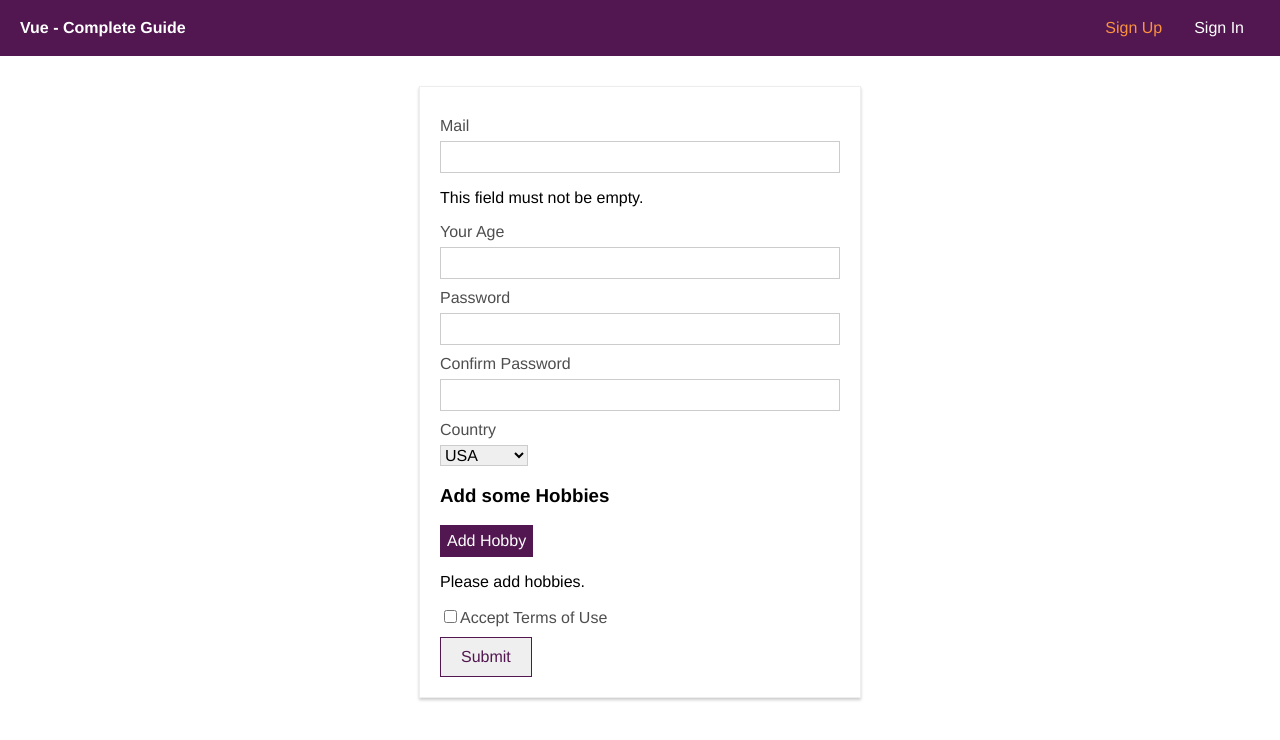
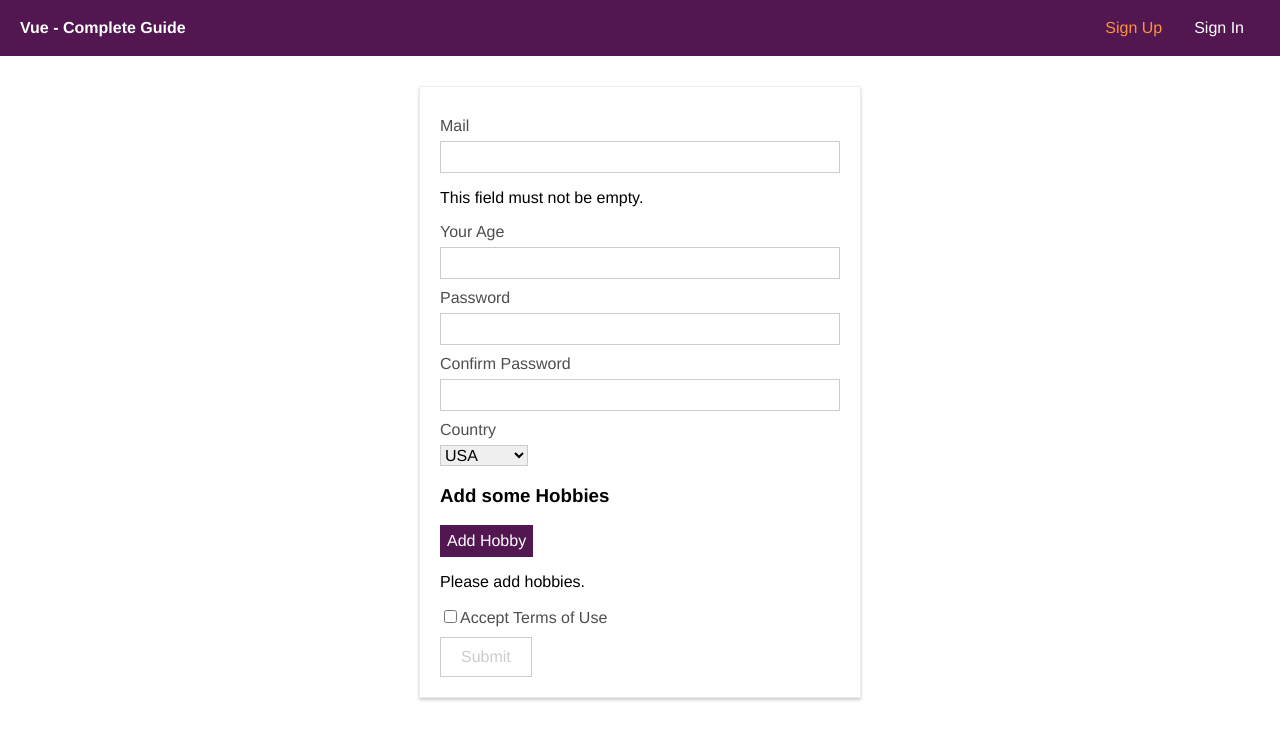
Before and after one commit to zerogpm/vue-axios, a Vue app: page /signup in a window 1280 px wide. Shown: the top 740 px of the page. Built offline with nearby package versions, Linux system fonts and the light colour scheme; the HTML template or start-up script is replaced by a standard one.

Commit message:
Controlling the Form Submit Button

```diff
--- a/src/components/auth/signup.vue
+++ b/src/components/auth/signup.vue
@@ -77,7 +77,7 @@
                     <label for="terms">Accept Terms of Use</label>
                 </div>
                 <div class="submit">
-                    <button type="submit">Submit</button>
+                    <button type="submit" :disabled="$v.$invalid">Submit</button>
                 </div>
             </form>
         </div>
@@ -85,7 +85,7 @@
 </template>
 
 <script>
-  import { required, email, numeric, minValue, minLength, sameAs, requiredUnless } from 'vuelidate/lib/validators'
+  import { required, email, numeric, minValue, minLength, sameAs } from 'vuelidate/lib/validators'
   export default {
     data () {
       return {
```
